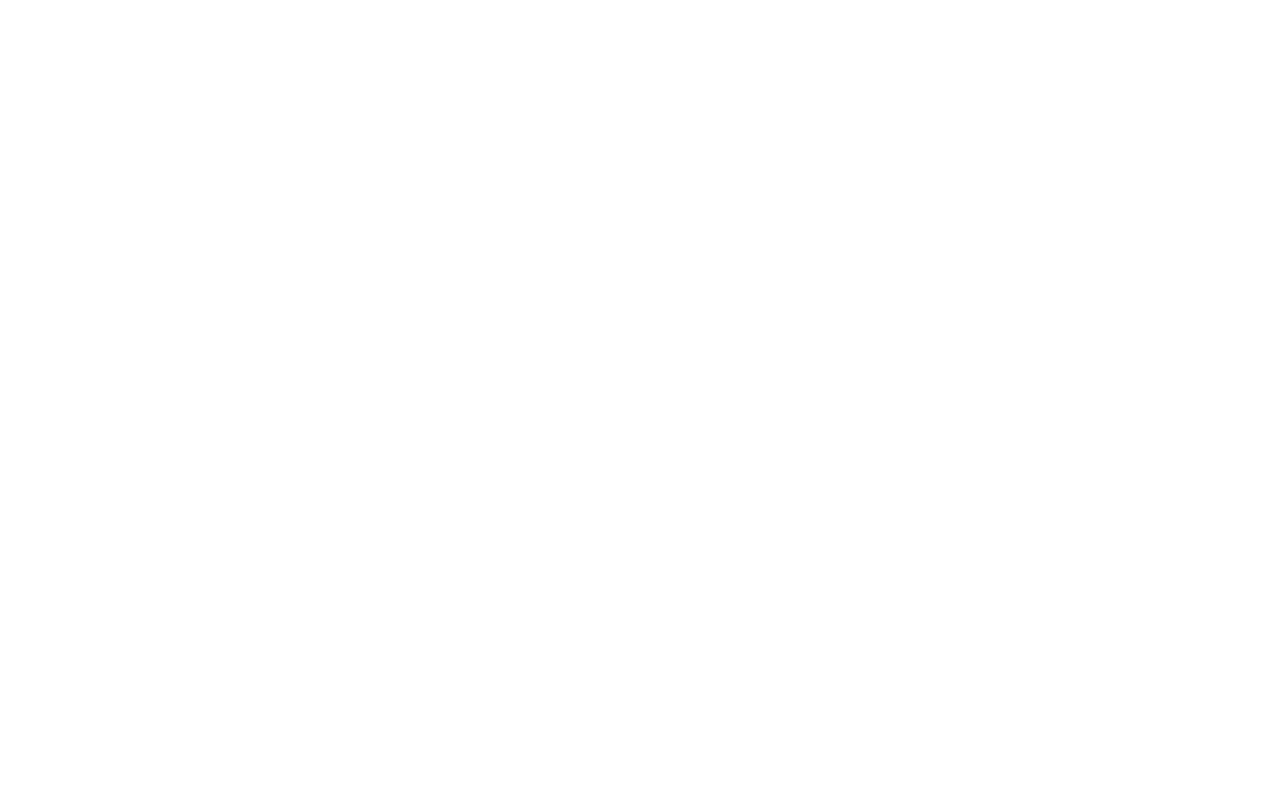
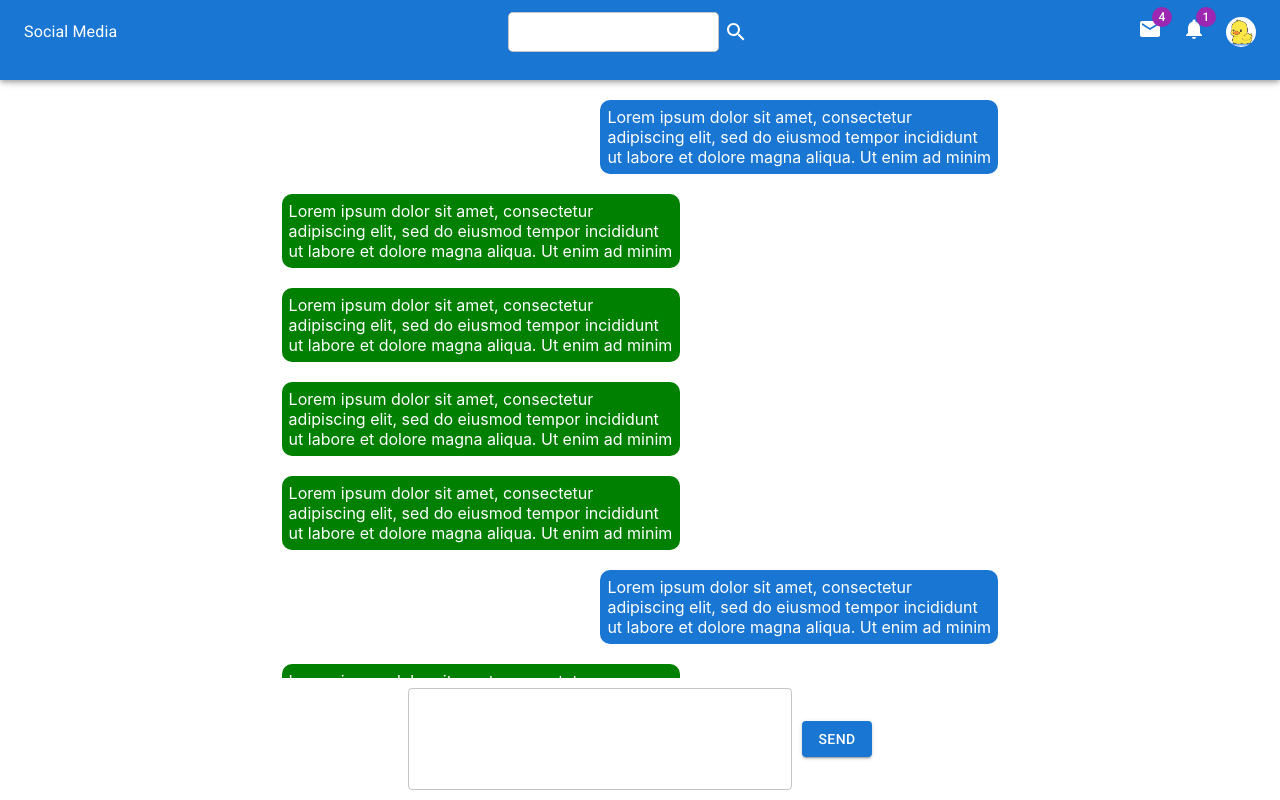
Before and after one commit to jvinaykumar12/FacebookClone, a React (Create React App) app in the folder frontend/: page /chat in a window 1280 px wide. Before the commit this address had no page. Built offline with nearby package versions, Linux system fonts and the light colour scheme.

Commit message:
created the ui for messaging

```diff
--- a/frontend/src/App.jsx
+++ b/frontend/src/App.jsx
@@ -6,6 +6,7 @@
 import { useContext } from 'react';
 import { AuthenicationContext } from './context/AuthContext';
 import Home from './pages/Home';
+import Chatpage from './pages/Chatpage';
 
 
 
@@ -37,6 +38,9 @@
                   {state.user?<Profile/>:<Navigate replace to ="/login"/>}
                 </>
               }/>
+              <Route path='/chat' element={
+                <Chatpage/>
+              }/>
           </Route>
         </Routes>
       </Router>
--- /dev/null
+++ b/frontend/src/components/MessageText.jsx
@@ -0,0 +1,14 @@
+import { Box } from '@mui/material'
+import React from 'react'
+
+export default function MessageText(props) {
+  return (
+    <Box display='flex' justifyContent = {props.props.isYou?'flex-end':'flex-start'}>
+        <Box sx={{maxWidth:'30vw',padding:'7px',borderRadius:'10px'}}
+          backgroundColor={props.props.isYou?'primary.main':'green'} color='white'>
+            Lorem ipsum dolor sit amet, consectetur adipiscing elit, sed do eiusmod tempor incididunt ut labore et dolore magna aliqua.
+            Ut enim ad minim
+        </Box>
+    </Box>
+  )
+}
--- a/frontend/src/components/Navbar.jsx
+++ b/frontend/src/components/Navbar.jsx
@@ -42,7 +42,7 @@
 
 
   return (
-    <AppBar position='sticky' >
+    <AppBar position='sticky' sx={{height:'10vh'}}>
         <Toolbar sx={{display : 'flex',justifyContent: 'space-between'}}>
             <Typography>Social Media</Typography>
             <Box sx={{display:'flex',alignItems:'center',alignContent:'center',gap:'5px'}}>
--- /dev/null
+++ b/frontend/src/pages/Chatpage.jsx
@@ -0,0 +1,43 @@
+import { Box, Button, Stack, TextField } from '@mui/material'
+import React from 'react'
+import { useState } from 'react'
+import Navbar from '../components/Navbar'
+import MessageText from '../components/MessageText'
+
+
+export default function Chatpage() {
+    const [freinds,setFriends] = useState([])
+    const [userColumn,setUserColumn] = useState(['test'])
+    const [friendColumn,setFriendColumn] = useState(['testd'])
+  return (
+    <Box>
+        <Navbar/>
+            <Stack direction='row' spacing={2} justifyContent='space-between' sx={{height:'90vh'}}>
+                <Box flex = '1'>
+
+                </Box>
+                <Box flex='3' display='flex' flexDirection='column' gap='10px' padding='10px'>
+                    <Box sx={{display:'flex',flexDirection:'column',gap:'20px',padding:'10px',overflow:'auto',overscrollBehavior:'contain'}}>
+                        <MessageText props={{isYou:true}}/>
+                        <MessageText props={{isYou:false}}/>
+                        <MessageText props={{isYou:false}}/>
+                        <MessageText props={{isYou:false}}/>
+                        <MessageText props={{isYou:false}}/>
+                        <MessageText props={{isYou:true}}/>
+                        <MessageText props={{isYou:false}}/>
+                        <MessageText props={{isYou:true}}/>
+                        <MessageText props={{isYou:false}}/>
+                    </Box>
+                    <Box sx={{display:'flex',alignItems:'center',justifyContent:'center',gap:'10px'}}>
+                        <TextField multiline rows={3} sx={{width:'30vw'}}/>
+                        <Button variant='contained'>SEND</Button>
+                    </Box>
+                </Box>
+
+                <Box flex='1'>
+
+                </Box>
+            </Stack>
+    </Box>
+  )
+}
--- a/frontend/src/pages/profile.jsx
+++ b/frontend/src/pages/profile.jsx
@@ -50,7 +50,6 @@
     axios.put(`/users/unfollow/${profile.name}`,{
       id:state.user._id
     })
-    console.log(profile.name)
     temp
     .then(res=>{
       console.log(res.data)
```
